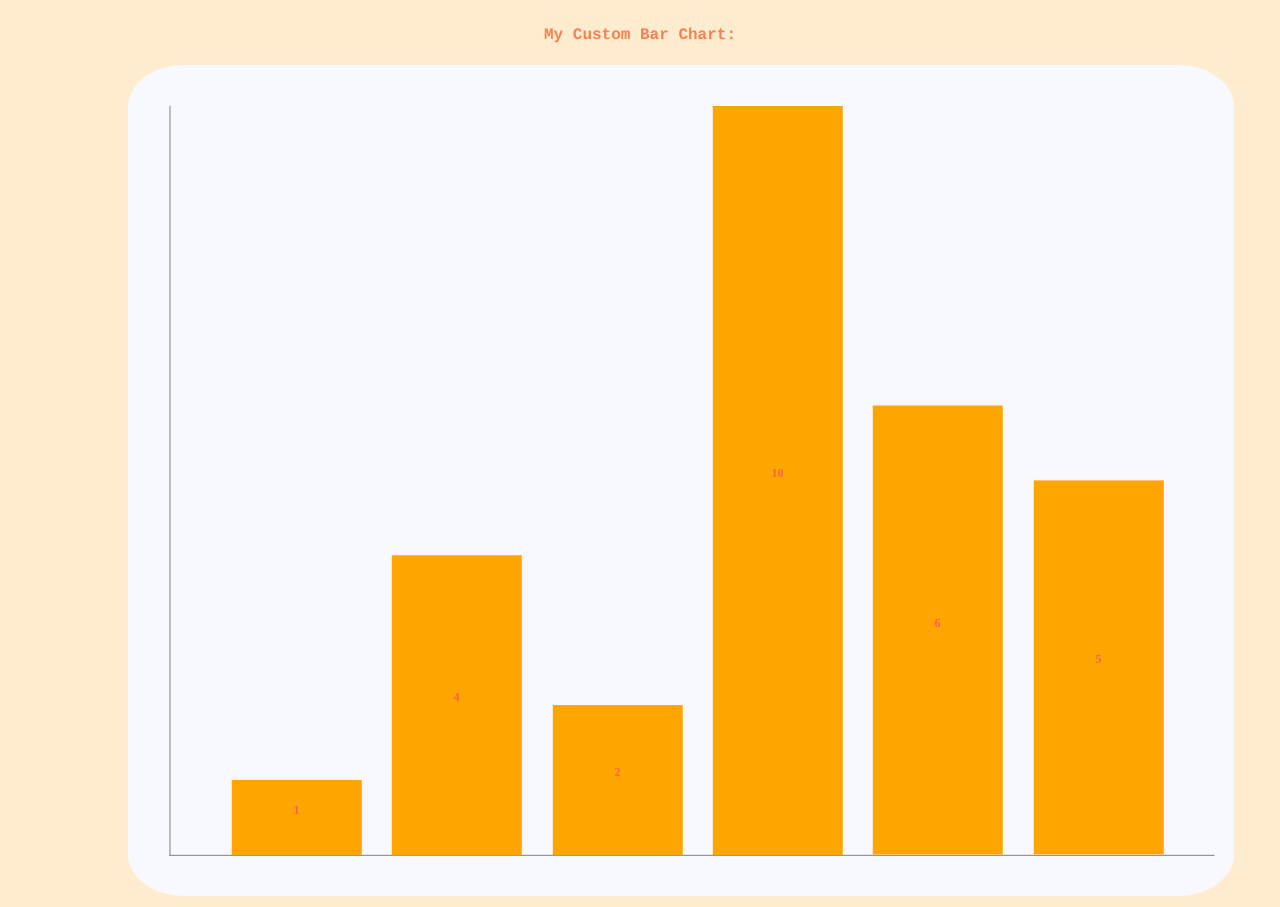
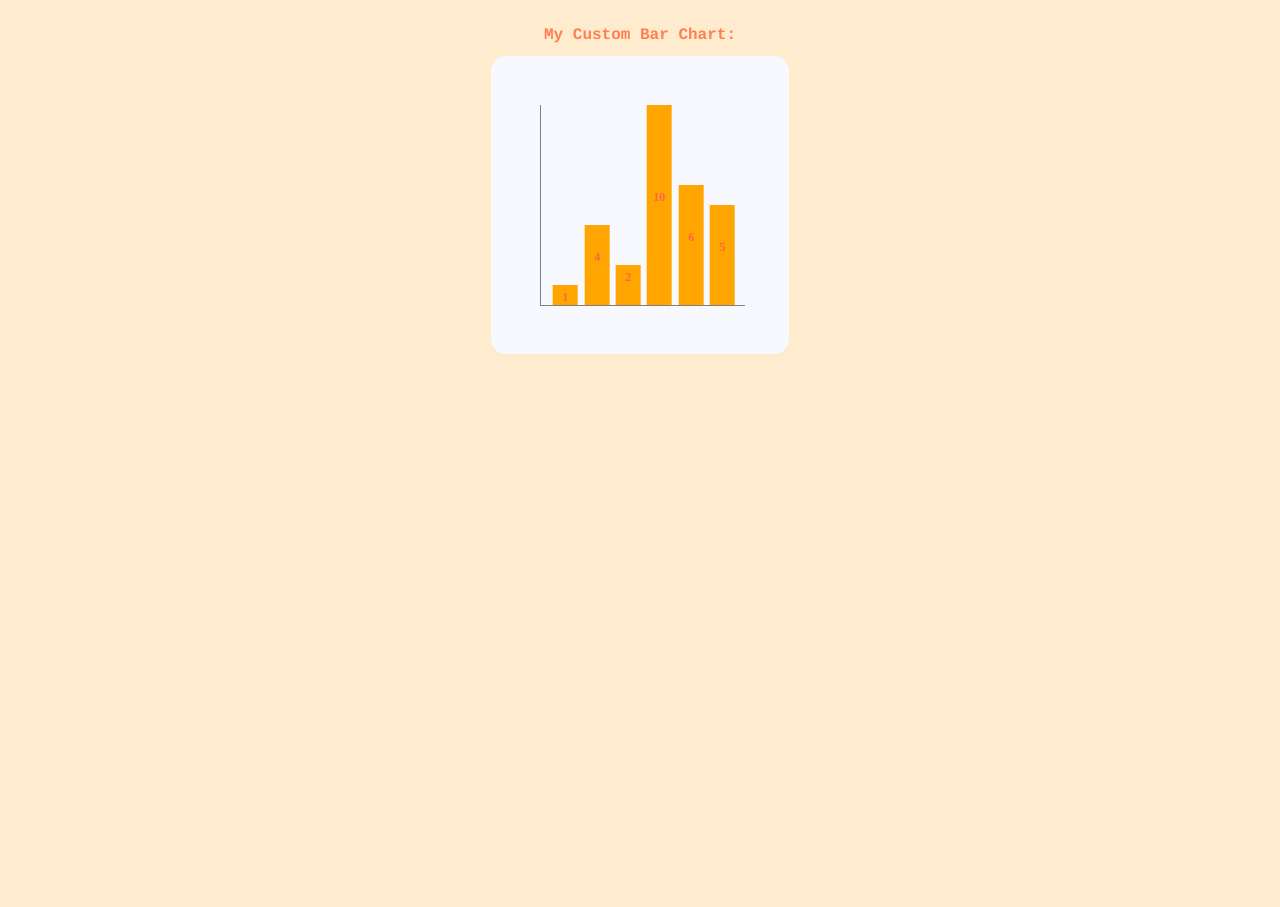
Before and after one commit to jo-wood/prep-course-stretch-project, a website: page main/index.html in a window 1280 px wide. After the commit the page ends 800 px from the top, so only its background shows below. Drawn offline with nearby package versions, Linux system fonts and the light colour scheme.

Commit message:
custom chart w and h complete, fixed bar label position with helper fns for any chart w & h changes

```diff
--- a/main/app.js
+++ b/main/app.js
@@ -47,12 +47,23 @@ return buildChart;
 
 function customize(changes) {
 
-  /* title specifc customizations */
+  /*** TITLE specifc customizations ***/
   $('#title').replaceWith("<h1 id='title'>" + changes.title.titleName + "<h1/>" );
+    //original h1 not getting removed?
   $('#title').css('color', changes.title.titleColor);
   $('#title').css('font-family', changes.title.titleFont);
 
-  /* bar specifc customizations */
+  /*** CHART specifc customizations ***/
+  $('#chart').css('width', changes.chart.width);
+  $('#root').css('width',  changes.chart.width);
+
+  function chartHeight(newHeight){
+    $('#chart').css('height', newHeight);
+    $('#root').css('height', newHeight);
+  }
+
+
+  /*** BAR specifc customizations ***/
   let labels = $('div.bar-num').map(function() {
 
     //bar color:
@@ -68,22 +79,30 @@ function customize(changes) {
     $(this.children[0]).css('color', changes.bars.labelColour);
 
     //label position:
-    $(this.children[0]).map(function() {
+      function adjustBarLabels(barDiv){
+        barDiv.map(function() {
           let top = this.offsetHeight;
           let center = this.offsetParent.offsetHeight/2 - top;
           let bottom = this.offsetParent.offsetHeight - top;
 
           if (changes.bars.labelLocation === "center") {
-        $(this).css('margin-top', center);
+            $(this).css('margin-top', Math.abs(center));
           } else if (changes.bars.labelLocation === "bottom"){
-        $(this).css('margin-top', bottom);
+            $(this).css('margin-top', Math.abs(bottom));
             }
         });
         return;
-  });// fn labels
+      }
+
+    if(changes.chart.height === null){
+      adjustBarLabels($(this.children[0]));
+    } else {
+      chartHeight(changes.chart.height);
+      adjustBarLabels($(this.children[0]));
+      }
 
 
-
+});// fn labels
 
 
 return;
@@ -118,8 +137,8 @@ let custom = {
       titleName: "My Custom Bar Chart:"
     },
   chart: {
-      width: null,
-      height: null,
+      width: 200,
+      height: 200,
       axesX: null,
       axesY: null
     },
--- a/main/styles.css
+++ b/main/styles.css
@@ -1,6 +1,6 @@
 body{
   background: #FFEBCD;
-  max-width:80%;
+  max-width: 96%;
   margin:2% auto;
   font-size:.5em;
   color:grey;
@@ -12,11 +12,10 @@ div#root{
   margin: 1% auto;
   background: #F8F8FF;
   border-radius: 5%;
-    float:left;
 }
 
 h1 {
-  min-width: 100%;
+  width: 100%;
   color:dimGrey;
   text-align: center;
 }
```
Lines whose indentation alone changed are shown as unchanged.
